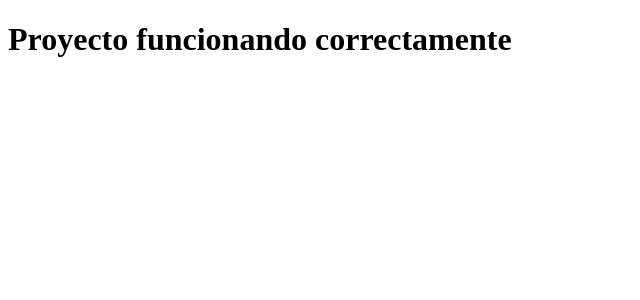
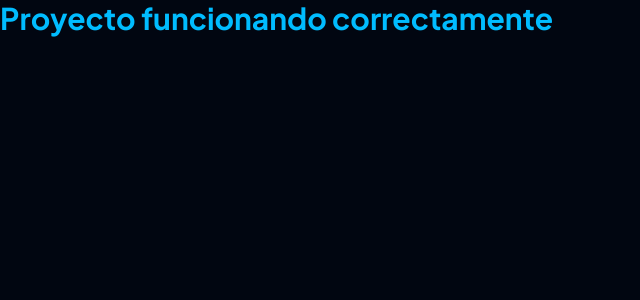
Before and after one commit to rherndz/poke-app-proyect, a React (Vite) app: page / in a window 1280 px wide. Shown: the top 300 px of the page, without its empty margins (0-640 px from the left). Built offline with nearby package versions, Linux system fonts and the light colour scheme.

Commit message:
style: legacy tailwind directive changes

```diff
--- a/src/index.css
+++ b/src/index.css
@@ -1,6 +1,6 @@
 @import url('https://fonts.googleapis.com/css2?family=Plus+Jakarta+Sans:ital,wght@0,200..800;1,200..800&display=swap');
 
-@tailwind utilities;
+@import "tailwindcss";
 
 @theme {
     /*typography - Plus Jakarta Sans*/
@@ -10,7 +10,7 @@
     --color-pok-red-400: oklch(0.63 0.24 23.4);/*border*/
     --color-pok-red-500: oklch(0.53 0.24 23.4);/*text*/
     --color-pok-slate-50: oklch(98.4% 0.003 247.858);/*text*/
-    --color-poke-yellow-400: oklch(85.2% 0.199 91.936);/*text*/
+    --color-pok-yellow-400: oklch(85.2% 0.199 91.936);/*text*/
     --color-pok-dark-100: oklch(0.18 0.03 258);/*background-card*/
     --color-pok-dark-200: oklch(0.12 0.03 255);/*Background*/
 
@@ -20,3 +20,14 @@
     --color-type-water: oklch(0.61 0.15 231.2);
     --color-type-electric: oklch(0.84 0.18 84.3);
 }
+
+* {
+    font-family: var(--font-sans);
+}
+
+body{
+    margin: 0;
+    padding: 0;
+    box-sizing: border-box;
+    background-color: var(--color-pok-dark-200);
+}
```
